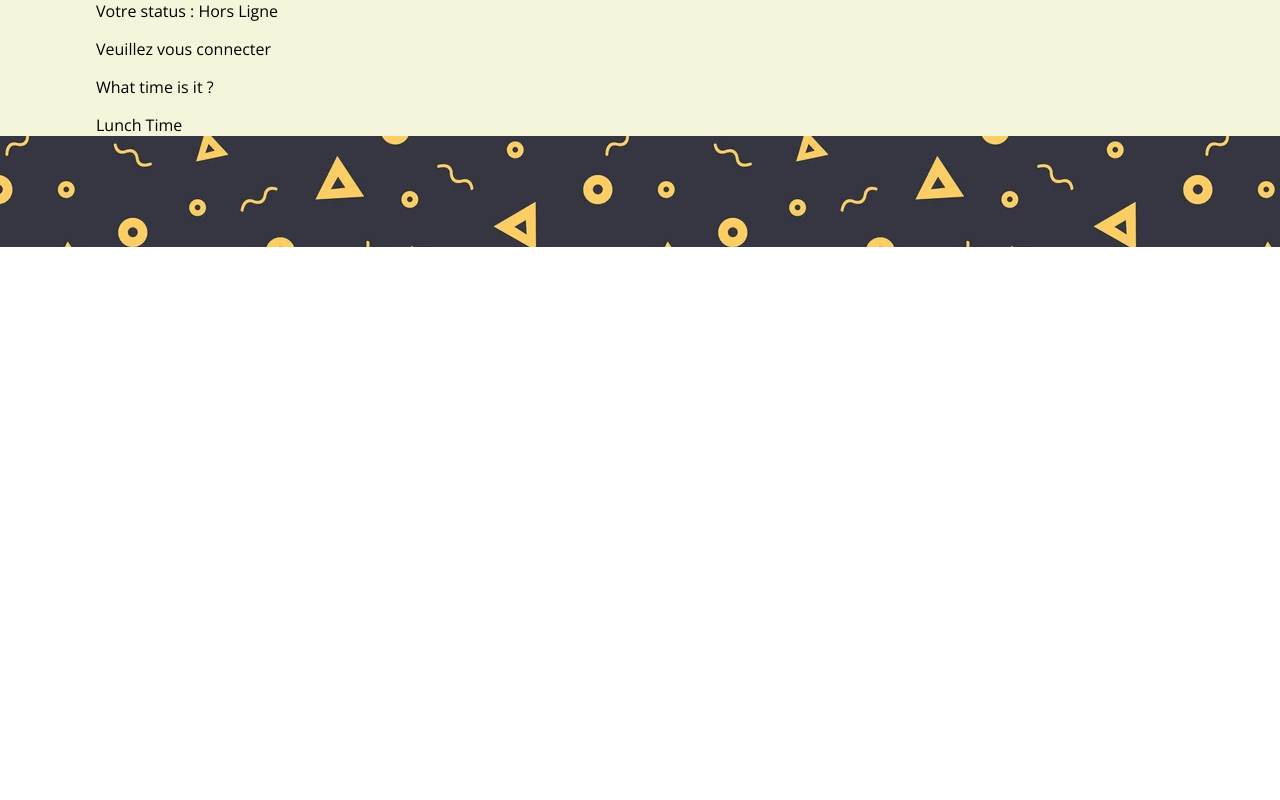
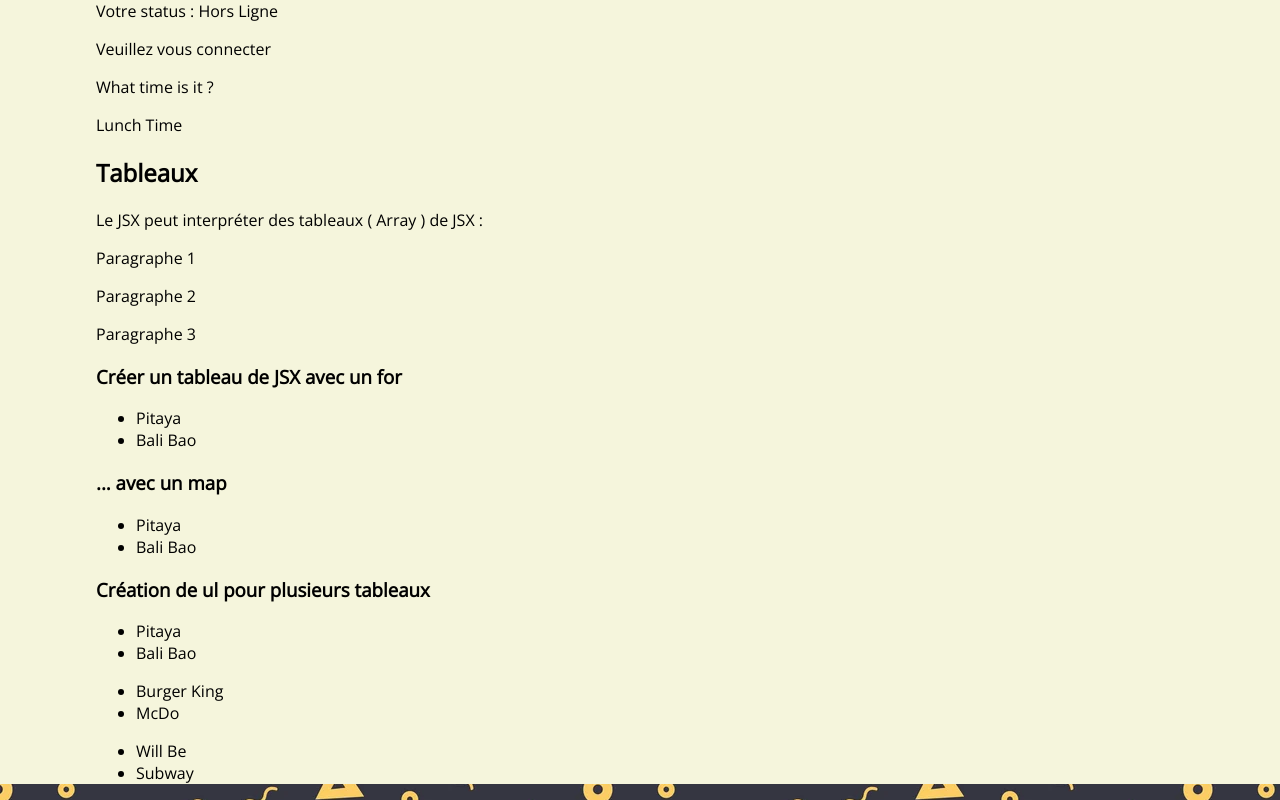
Before and after one commit to Thaisrr/react-poe-front, a React (Create React App) app: page / in a window 1280 px wide. Shown: the part 553-1353 px from the top of the page. Before the commit the page ends 800 px from the top, so only its background shows below. Built offline with nearby package versions, Linux system fonts and the light colour scheme.

Commit message:
:tada: arrays

```diff
--- a/src/pages/Presentation2.js
+++ b/src/pages/Presentation2.js
@@ -2,6 +2,17 @@ const Presentation2 = function() {
 
     const jsx = <span>Hello World</span>
     const is_logged = false;
+    const paragraphs = [
+        <p>Paragraphe 1</p>,
+        <p>Paragraphe 2</p>,
+        <p>Paragraphe 3</p>,
+    ];
+
+    const restos = ['Pitaya', 'Bali Bao'];
+    const fastfoods = ['Burger King', 'McDo'];
+    const sandwichs = ['Will Be', 'Subway'];
+
+
 
     // WTF  : What? true : false
     // let status = (is_logged)? 'Connecté' : 'Hors Ligne';
@@ -54,6 +65,23 @@ const Presentation2 = function() {
         return <p>Gouter Time !</p>
     }
 
+    function getListe(arr) {
+        const l_jsx = [];
+        for(let item of arr) {
+            const jsx = <li>{item}</li>;
+            l_jsx.push(jsx);
+        }
+        return l_jsx;
+    }
+
+    function allUl(...arrays) {
+        const uls = [];
+        arrays.forEach( (arr) => {
+            const ul = <ul>{arr.map(r => <li>{r}</li>)}</ul>
+            uls.push(ul)
+        })
+        return uls;
+    }
 
 
     return (
@@ -78,6 +106,28 @@ const Presentation2 = function() {
             <p>What time is it ?</p>
             <FoodTime/>
 
+
+            <h2>Tableaux</h2>
+
+            <p>Le JSX peut interpréter des tableaux ( Array ) de JSX : </p>
+            {paragraphs}
+
+            <h3>Créer un tableau de JSX avec un for</h3>
+            <ul>
+                {getListe(restos)}
+            </ul>
+
+            <h3>... avec un map</h3>
+
+            <ul>
+                {restos.map(item => <li>{item}</li>)}
+            </ul>
+
+            <h3>Création de ul pour plusieurs tableaux</h3>
+
+            {allUl(restos, fastfoods, sandwichs)}
+
+
         </main>
     )
 }
```
